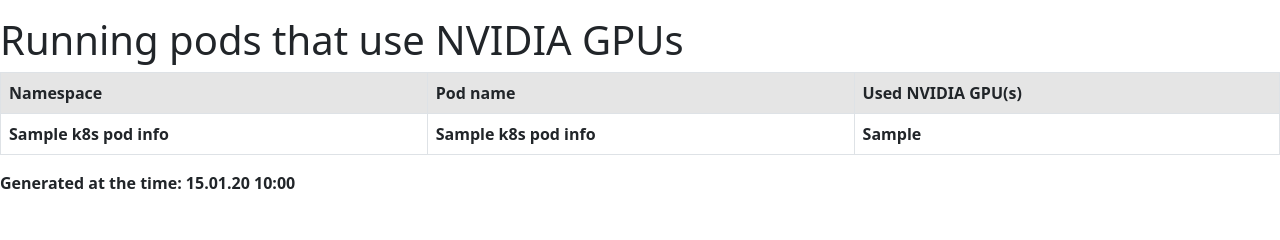
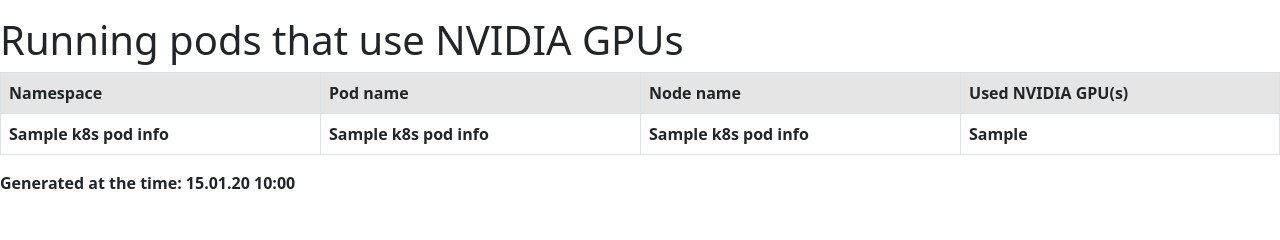
Before and after one commit to dmrub/k8s-gpu-usage, a Flask app: template templates/k8s_gpu_usage.html in a window 1280 px wide. Shown: the part 139-379 px from the top of the page. Run offline with Flask 3, Linux system fonts and the light colour scheme; the template is opened without the code that fills it: most values are stand-ins (such as "Sample title", 1, 10 or a date in 2020); lists and menus that the app fills with data are empty; some libraries are stand-ins or nearby versions.

Commit message:
Show node names for each running pod with the GPU

```diff
--- a/app.py
+++ b/app.py
@@ -126,10 +126,11 @@
         LOGGER.info("Loaded file %s", k8s_pod_info_path)
     else:
         go_template = (
-            r'{{range .items}}{{if (eq .status.phase "Running")}}{{$pns:=.metadata.namespace}}{{'
-            r"$pname:=.metadata.name}}{{range .spec.containers}}{{ with .resources.requests }}{{$gpus:=("
-            r'index . "nvidia.com/gpu")}}{{if $gpus}}{{$pns}}{{","}}{{$pname}}{{","}}{{$gpus}}{{"\n"}}{{'
-            r"end}}{{end}}{{end}}{{end}}{{end}} "
+            r'{{range .items}}{{if (eq .status.phase "Running")}}{{$pns:=.metadata.namespace}}'
+            r"{{$pname:=.metadata.name}}{{$pnode:=.spec.nodeName}}{{range .spec.containers}}"
+            r'{{ with .resources.requests }}{{$gpus:=(index . "nvidia.com/gpu")}}'
+            r'{{if $gpus}}{{$pns}}{{","}}{{$pname}}{{","}}{{$pnode}}{{","}}{{$gpus}}{{"\n"}}'
+            r"{{end}}{{end}}{{end}}{{end}}{{end}} "
         )
         cmdargs = [
             app.config["KUBECTL"],
--- a/k8s_info_parser.py
+++ b/k8s_info_parser.py
@@ -24,11 +24,14 @@
         self.allocatable = {}
         self.allocated = {}
 
+
 @dataclass
 class K8sPodInfo:
     name: str
     namespace: str
+    node_name: str
     used_nvidia_gpus: str
+
 
 K8S_ALLOCATED_RESOURCES = 'Allocated resources:'
 K8S_SYSTEM_INFO = 'System Info:'
@@ -85,6 +88,7 @@
         descr_list.append(cur_descr)
     return descr_list
 
+
 def k8s_parse_pod_info(text):
     pod_infos: List[K8sPodInfo] = []
     for line in text.splitlines():
@@ -94,9 +98,11 @@
         tokens = line_s.split(',')
         if not tokens:
             continue
-        if len(tokens) >= 2:
-            pod_infos.append(K8sPodInfo(name=tokens[1], namespace=tokens[0], used_nvidia_gpus=tokens[2] if len(tokens) > 2 else '0'))
+        if len(tokens) >= 3:
+            pod_infos.append(
+                K8sPodInfo(name=tokens[1], namespace=tokens[0], node_name=tokens[2], used_nvidia_gpus=tokens[3] if len(tokens) > 3 else '0'))
     return pod_infos
+
 
 if __name__ == '__main__':
 
--- a/templates/k8s_gpu_usage.html
+++ b/templates/k8s_gpu_usage.html
@@ -53,6 +53,7 @@
 		<tr class="table-active">
 			<th>Namespace</th>
 			<th>Pod name</th>
+			<th>Node name</th>
 			<th>Used NVIDIA GPU(s)</th>
 		</tr>
 	</thead>
@@ -61,6 +62,7 @@
 		<tr>
 			<th>{{ k8s_pod_info.namespace }}</th>
 			<th>{{ k8s_pod_info.name }}</th>
+			<th>{{ k8s_pod_info.node_name }}</th>
 			<th>{{ k8s_pod_info.used_nvidia_gpus }}</th>
 		</tr>
 	{% endfor %}
```
